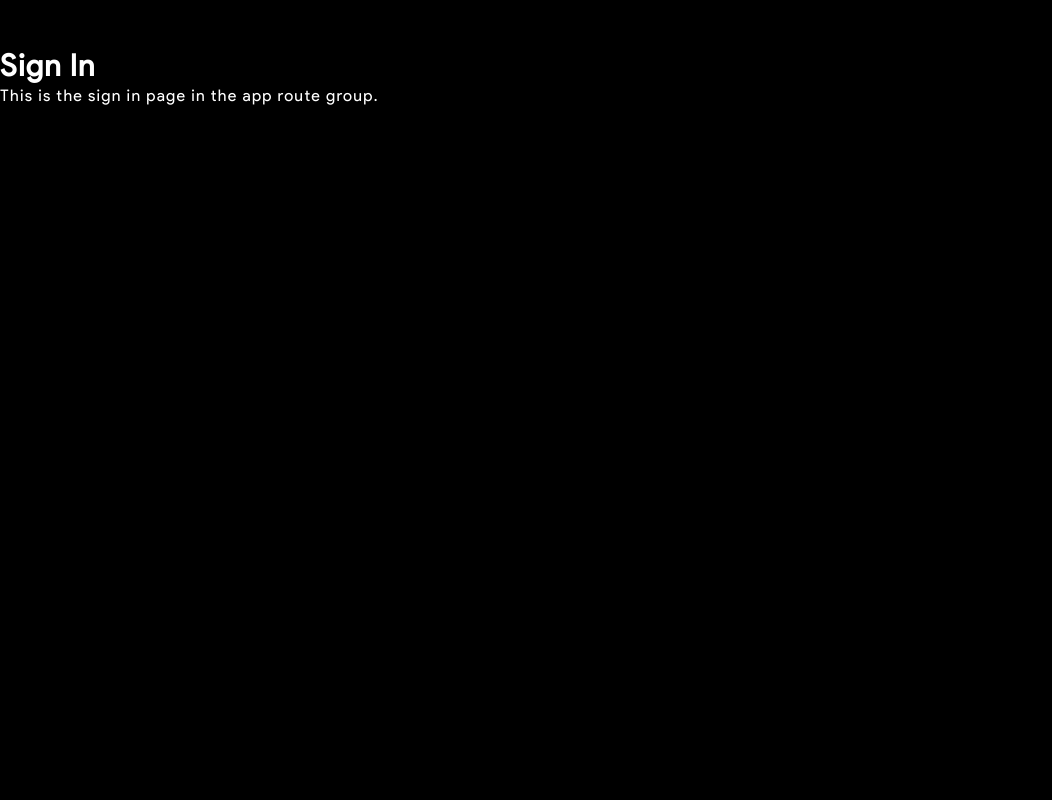
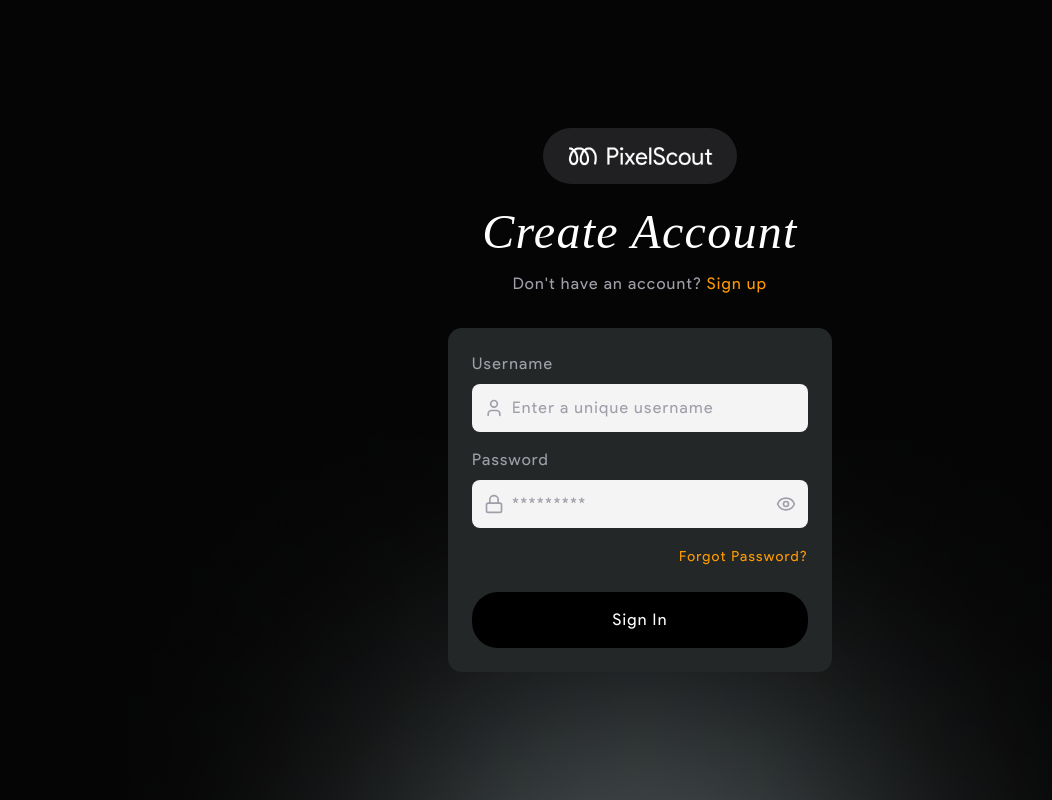
Before and after one commit to Danztee/pixel-scout, a Next.js app: page /auth/sign-in in a window 1280 px wide. Shown: the whole page, without its empty margins (0-1052 px from the left). Built offline with nearby package versions, Linux system fonts and the light colour scheme; no server answers.

Commit message:
Auth pages

```diff
--- /dev/null
+++ b/src/app/(app)/auth/layout.tsx
@@ -0,0 +1,37 @@
+import Link from "next/link";
+import Image from "next/image";
+import background from "@/public/background.png";
+import logo from "@/public/logo.png";
+
+export default function AuthLayout({
+  children,
+}: {
+  children: React.ReactNode;
+}) {
+  return (
+    <div
+      style={{
+        backgroundImage: `url(${background.src})`,
+        backgroundSize: "cover",
+        backgroundPosition: "center",
+        minHeight: "100vh",
+      }}
+      className="px-4 sm:px-6"
+    >
+      <div className="flex min-h-screen items-center justify-center py-8 sm:py-12">
+        <div className="w-full max-w-md p-6 sm:p-8 ">
+          <div className="mb-6 flex justify-center">
+            <Link href="/" className="inline-block">
+              <div className="flex items-center gap-2 rounded-full bg-zinc-800/80 px-5 py-2 sm:px-6 sm:py-3">
+                <Image src={logo} alt="Logo" className="h-6 sm:h-8 w-auto" priority />
+              </div>
+            </Link>
+          </div>
+          <div>
+            {children}
+          </div>
+        </div>
+      </div>
+    </div>
+  );
+}
--- a/src/app/(app)/auth/sign-in/page.tsx
+++ b/src/app/(app)/auth/sign-in/page.tsx
@@ -1,10 +1,87 @@
-import React from "react";
+"use client";
 
-export default function SignInPage() {
+import Link from "next/link";
+import { useState } from "react";
+import { Eye, EyeOff, User, Lock } from "lucide-react";
+
+export default function SignIn() {
+  const [showPassword, setShowPassword] = useState(false);
+
   return (
-    <div className="container mx-auto py-12">
-      <h1 className="text-3xl font-bold">Sign In</h1>
-      <p>This is the sign in page in the app route group.</p>
+    <div className="w-full max-w-md mx-auto px-4 sm:px-6 lg:px-0 ">
+      <h1 className="mb-4 text-center font-[BooksellerBk] text-4xl sm:text-5xl md:text-5xl italic text-white">
+        Create Account
+      </h1>
+      <p className="mb-8 text-center text-zinc-400 text-sm sm:text-base">
+        Don&apos;t have an account? {" "}
+        <Link href="/auth/sign-up" className="text-amber-500 hover:underline">
+          Sign up
+        </Link>
+      </p>
+
+      <form className="bg-[#242728] rounded-xl sm:p-6 p-3">
+        {/* Username */}
+        <div className="mb-4">
+          <label htmlFor="username" className="mb-2 block text-zinc-400 text-sm sm:text-base">
+            Username
+          </label>
+          <div className="relative">
+            <div className="pointer-events-none absolute inset-y-0 left-0 flex items-center pl-3">
+              <User className="h-5 w-5 text-zinc-400" />
+            </div>
+            <input
+              type="text"
+              id="username"
+              placeholder="Enter a unique username"
+              className="w-full rounded-md bg-zinc-100 py-3 pl-10 pr-3 text-sm sm:text-base text-zinc-800 placeholder-zinc-400"
+            />
+          </div>
+        </div>
+
+        {/* Password */}
+        <div className="mb-4">
+          <label htmlFor="password" className="mb-2 block text-zinc-400 text-sm sm:text-base">
+            Password
+          </label>
+          <div className="relative">
+            <div className="pointer-events-none absolute inset-y-0 left-0 flex items-center pl-3">
+              <Lock className="h-5 w-5 text-zinc-400" />
+            </div>
+            <input
+              type={showPassword ? "text" : "password"}
+              id="password"
+              placeholder="*********"
+              className="w-full rounded-md bg-zinc-100 py-3 pl-10 pr-10 text-sm sm:text-base text-zinc-800 placeholder-zinc-400"
+            />
+            <button
+              type="button"
+              className="absolute inset-y-0 right-0 flex items-center pr-3"
+              onClick={() => setShowPassword(!showPassword)}
+            >
+              {showPassword ? (
+                <EyeOff className="h-5 w-5 text-zinc-400" />
+              ) : (
+                <Eye className="h-5 w-5 text-zinc-400" />
+              )}
+            </button>
+          </div>
+        </div>
+
+        {/* Forgot password */}
+        <div className="mb-6 text-right">
+          <Link href="/forgot-password" className="text-sm text-amber-500 hover:underline">
+            Forgot Password?
+          </Link>
+        </div>
+
+        {/* Submit button */}
+        <button
+          type="submit"
+          className="cursor-pointer w-full rounded-[26px] bg-[#000000] py-4 text-sm sm:text-base text-white hover:bg-[#474D5099] transition-colors duration-200"
+        >
+          Sign In
+        </button>
+      </form>
     </div>
   );
 }
--- /dev/null
+++ b/src/app/(app)/auth/sign-up/page.tsx
@@ -0,0 +1,117 @@
+// app/(auth)/sign-up/page.tsx
+"use client";
+
+import Link from "next/link";
+import { useState } from "react";
+import { Eye, EyeOff, User, Mail, Lock } from "lucide-react";
+
+export default function SignUp() {
+  const [showPassword, setShowPassword] = useState(false);
+  const [acceptTerms, setAcceptTerms] = useState(false);
+
+  return (
+    <div className="w-full max-w-md mx-auto px-1 sm:px-2 lg:px-0">
+      <h1 className="mb-4 text-center font-[BooksellerBk] text-4xl sm:text-5xl md:text-5xl italic text-white">Create Account</h1>
+      <p className="mb-8 text-center text-zinc-400">
+        Already having an account? <Link href="/auth/sign-in" className="text-amber-500 hover:underline">Sign in</Link>
+      </p>
+
+      <form className="bg-[#242728] rounded-xl sm:p-6 p-3">
+        <div className="mb-4">
+          <label htmlFor="username" className="mb-2 block text-zinc-400">
+            Username
+          </label>
+          <div className="relative">
+            <div className="pointer-events-none absolute inset-y-0 left-0 flex items-center pl-3">
+              <User className="h-5 w-5 text-zinc-400" />
+            </div>
+            <input
+              type="text"
+              id="username"
+              placeholder="Enter a unique username"
+              className="w-full rounded-md bg-zinc-100 py-3 pl-10 pr-3 text-zinc-800 placeholder-zinc-400"
+            />
+          </div>
+        </div>
+
+        <div className="mb-4">
+          <label htmlFor="email" className="mb-2 block text-zinc-400">
+            Email
+          </label>
+          <div className="relative">
+            <div className="pointer-events-none absolute inset-y-0 left-0 flex items-center pl-3">
+              <Mail className="h-5 w-5 text-zinc-400" />
+            </div>
+            <input
+              type="email"
+              id="email"
+              placeholder="youremail@domain.com"
+              className="w-full rounded-md bg-zinc-100 py-3 pl-10 pr-3 text-zinc-800 placeholder-zinc-400"
+            />
+          </div>
+        </div>
+
+        <div className="mb-4">
+          <label htmlFor="password" className="mb-2 block text-zinc-400">
+            Password
+          </label>
+          <div className="relative">
+            <div className="pointer-events-none absolute inset-y-0 left-0 flex items-center pl-3">
+              <Lock className="h-5 w-5 text-zinc-400" />
+            </div>
+            <input
+              type={showPassword ? "text" : "password"}
+              id="password"
+              className="w-full rounded-md bg-zinc-100 py-3 pl-10 pr-10 text-zinc-800"
+              placeholder="**********"
+            />
+            <button
+              type="button"
+              className="absolute inset-y-0 right-0 flex items-center pr-3"
+              onClick={() => setShowPassword(!showPassword)}
+            >
+              {showPassword ? (
+                <EyeOff className="h-5 w-5 text-zinc-400" />
+              ) : (
+                <Eye className="h-5 w-5 text-zinc-400" />
+              )}
+            </button>
+          </div>
+        </div>
+
+        <div className="mb-6 flex items-center">
+          <input
+            id="terms"
+            type="checkbox"
+            checked={acceptTerms}
+            onChange={() => setAcceptTerms(!acceptTerms)}
+            className="h-4 w-auto accent-amber-500"
+          />
+          <label htmlFor="terms" className="ml-4 text-sm text-zinc-400">
+              I accept and agree to all the {" "}
+              <Link href="/terms" className="text-amber-500 hover:underline">
+              Terms & Conditions
+              </Link>
+            .
+          </label>
+        </div>
+        <div className="flex h-2 mb-8 gap-2">
+            <div className="w-1/4 bg-gradient-to-b from-zinc-700 to-zinc-800 rounded"></div>
+            <div className="w-1/4 bg-gradient-to-b from-zinc-700 to-zinc-800 rounded"></div>
+            <div className="w-1/4 bg-gradient-to-b from-zinc-700 to-zinc-800 rounded"></div>
+            <div className="w-1/4 bg-gradient-to-b from-zinc-700 to-zinc-800 rounded"></div>
+        </div>
+
+
+
+        <button
+          type="submit"
+          className="cursor-pointer w-full rounded-[26px] bg-[#000000] py-4 text-white hover:bg-[#474D5099] disabled:opacity-50"
+          disabled={!acceptTerms}
+        >
+          Sign up
+        </button>
+      </form>
+    </div>
+  );
+}
```
